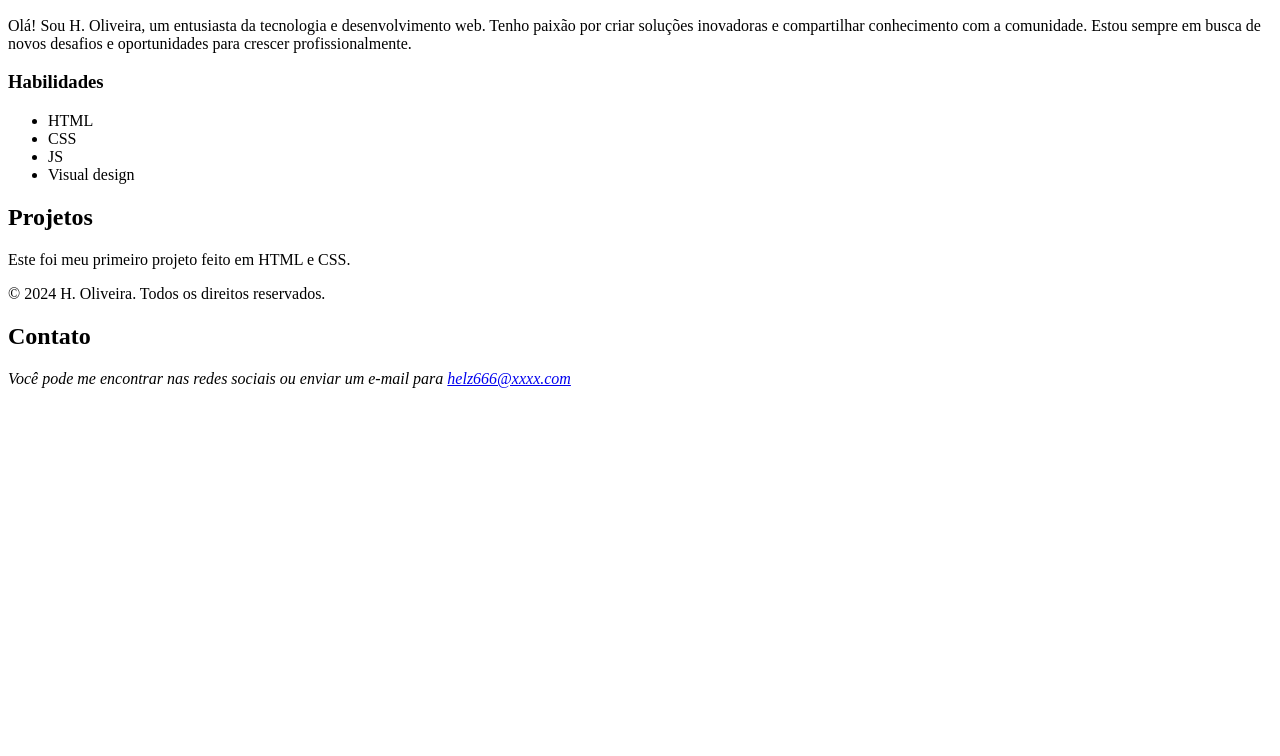
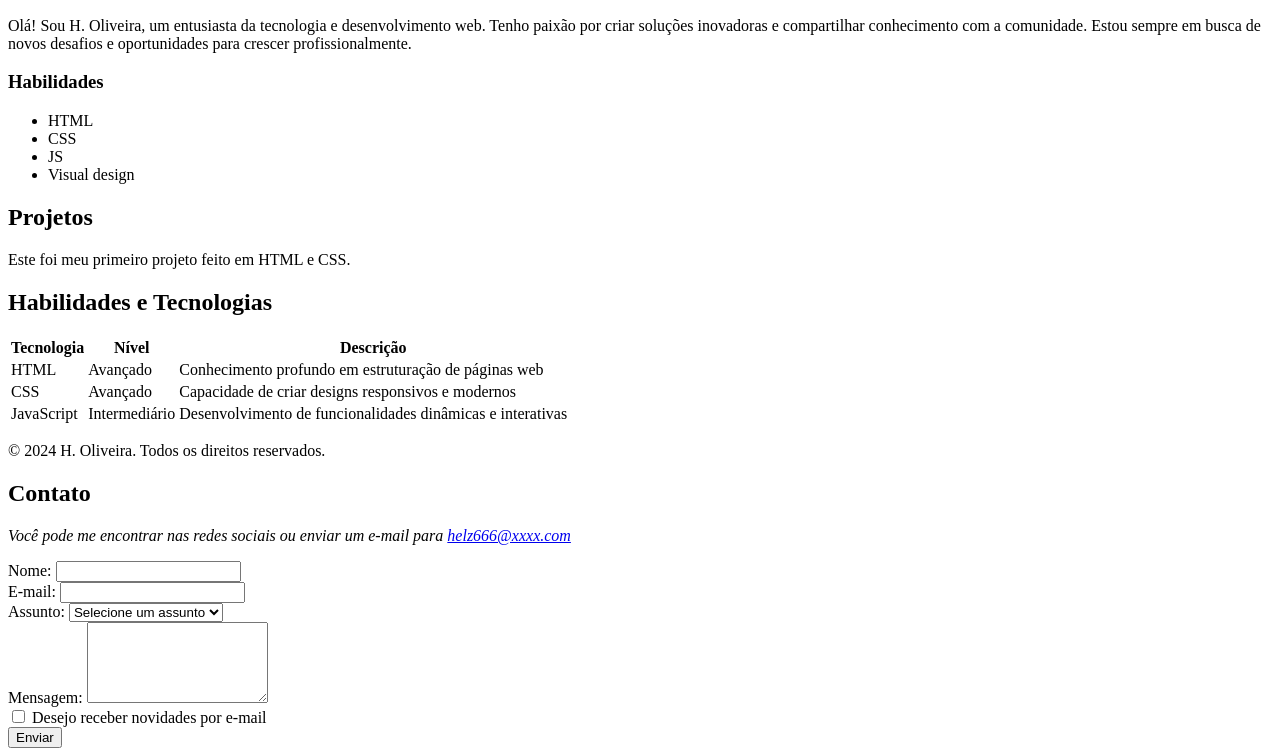
Before and after one commit to helzerawr/studying666, a plain HTML site: page index.html in a window 1280 px wide. Shown: the part 354-1110 px from the top of the page. Before the commit the page ends 800 px from the top, so only its background shows below. Drawn offline with Linux system fonts and the light colour scheme.

Commit message:
atualizaçao do index.html

```diff
--- a/index.html
+++ b/index.html
@@ -42,6 +42,37 @@
             <p>Este foi meu primeiro projeto feito em HTML e CSS.</p>
         </article>
     </section>
+    <section id="habilidades">
+        <h2>Habilidades e Tecnologias</h2>
+        <table>
+
+            <thead>
+                <tr>
+                    <th>Tecnologia</th>
+                    <th>Nível</th>
+                    <th>Descrição</th>
+
+                </tr>
+            </thead>
+            <tbody>
+                <tr>
+                    <td>HTML</td>
+                    <td>Avançado</td>
+                    <td>Conhecimento profundo em estruturação de páginas web</td>
+                </tr>
+                <tr>
+                    <td>CSS</td>
+                    <td>Avançado</td>
+                    <td>Capacidade de criar designs responsivos e modernos</td>
+                </tr>
+                <tr>
+                    <td>JavaScript</td>
+                    <td>Intermediário</td>
+                    <td>Desenvolvimento de funcionalidades dinâmicas e interativas</td>
+                </tr>
+            </tbody>
+        </table>
+    </section>
     <footer>
         <p>&copy; 2024 H. Oliveira. Todos os direitos reservados.</p>
         <section id="contato">
@@ -52,6 +83,30 @@
                         helz666@xxxx.com
                     </a></p>
             </address>
+            <form action="">
+                <label for="nome">Nome:</label>
+                <input type="text" id="nome" name="nome" required>
+                <br>
+                <label for="email">E-mail:</label>
+                <input type="email" id="email" name="email" required>
+                <br>
+                <label for="assunto">Assunto:</label>
+                <select name="assunto" id="assunto" required>
+                    <option value="">Selecione um assunto</option>
+                    <option value="duvida">Orçamento</option>
+                    <option value="sugestao">Dúvida</option>
+                    <option value="outro">Sugestão</option>
+                </select>
+                <br>
+                <label for="mensagem">Mensagem:</label>
+                <textarea id="mensagem" name="mensagem" cols="20" rows="5" required></textarea>
+                <br>
+                <input type="checkbox" id="inscricao" name="inscricao">
+                <label for="inscricao">Desejo receber novidades por e-mail</label>
+                <br>
+                <button type="submit" value="enviar mensagem">Enviar</button>
+                <br>
+
     </footer>
 </body>
 
```
